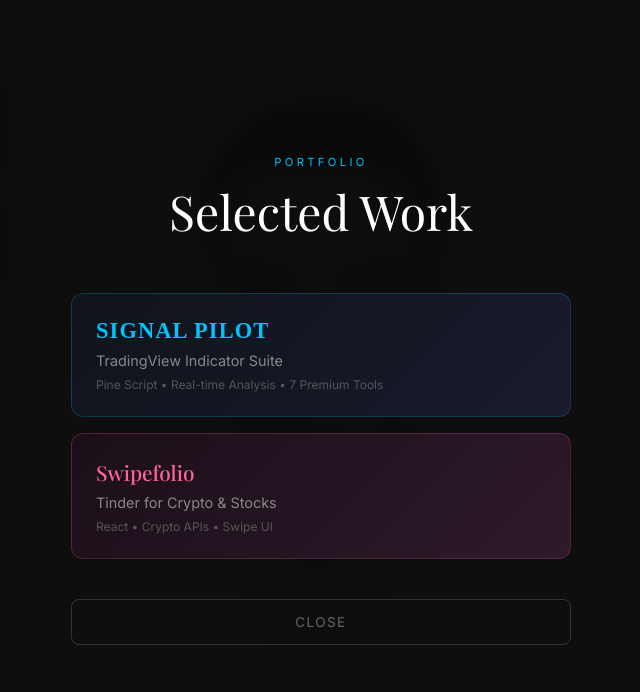
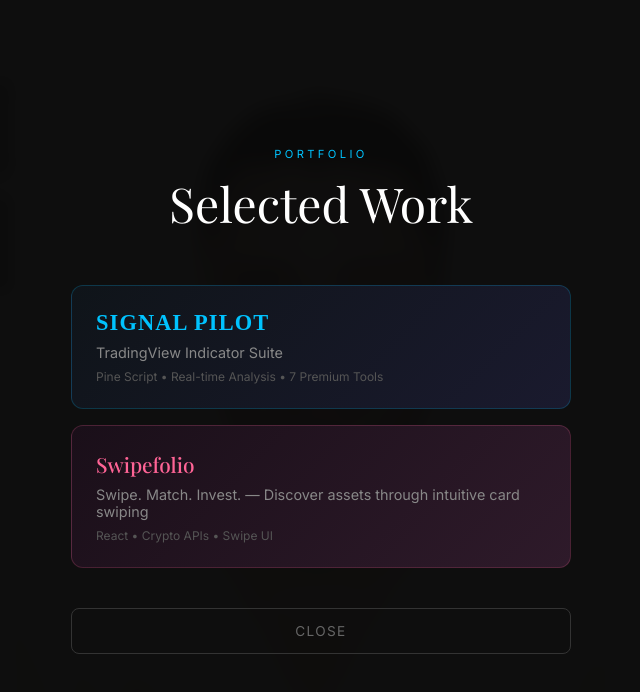
Before and after one commit to madeprocleantrajani-commits/NeatNesCo, a React (Vite) app: page / in a window 1280 px wide. Both pictures are taken after a click on the button "PROJECTS". Shown: the top 692 px of the page, without its empty margins (319-959 px from the left). Built offline with nearby package versions, Linux system fonts and the light colour scheme; a web font is replaced by a local one.

Commit message:
Update Swipefolio description with actual site tagline
Changed from generic "Tinder for Crypto & Stocks" to the real
tagline: "Swipe. Match. Invest. — Discover assets through
intuitive card swiping"

```diff
--- a/src/App.jsx
+++ b/src/App.jsx
@@ -579,7 +579,7 @@ export default function App() {
                     fontFamily: "'Playfair Display', serif",
                     fontWeight: 500,
                   }}>Swipefolio</h3>
-                  <p style={{ color: '#888', margin: 0, fontSize: '0.9rem', fontFamily: "'Inter', sans-serif" }}>Tinder for Crypto & Stocks</p>
+                  <p style={{ color: '#888', margin: 0, fontSize: '0.9rem', fontFamily: "'Inter', sans-serif" }}>Swipe. Match. Invest. — Discover assets through intuitive card swiping</p>
                   <p style={{ color: '#555', margin: '8px 0 0', fontSize: '0.75rem', fontFamily: "'Inter', sans-serif" }}>React • Crypto APIs • Swipe UI</p>
                 </a>
               </div>
```
